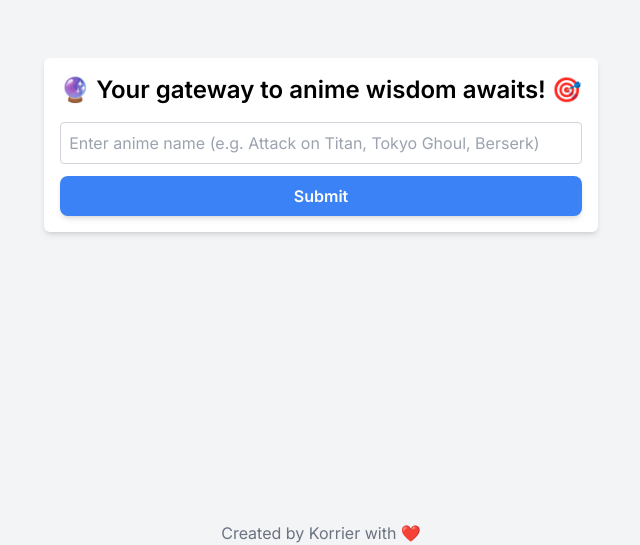
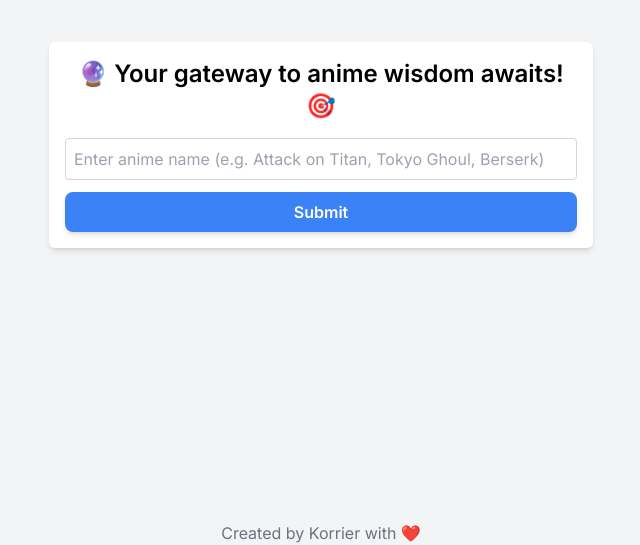
Before and after one commit to k-brn/anime-quote-generator-next, a Next.js app: page / in a window 1280 px wide. Shown: the part 255-800 px from the top of the page, without its empty margins (319-959 px from the left). Built offline with nearby package versions, Linux system fonts and the light colour scheme.

Commit message:
Disable cache on the client-side

```diff
--- a/src/app/page.tsx
+++ b/src/app/page.tsx
@@ -12,8 +12,8 @@ export default function Home() {
   };
   return (
     <div className="min-h-screen flex flex-col items-center justify-center bg-gray-100">
-      <div className="p-4 shadow-md bg-white rounded-md">
-        <h1 className="text-2xl font-semibold mb-4 text-black">
+      <div className="mx-auto p-4 max-w-[544px] shadow-md bg-white rounded-md text-center">
+        <h1 className="text-2xl font-semibold mb-4 text-black w-full flex items-center justify-center">
           🔮 Your gateway to anime wisdom awaits! 🎯
         </h1>
         <form onSubmit={handleSubmit} className="space-y-3">
@@ -21,7 +21,7 @@ export default function Home() {
             type="text"
             value={value}
             onChange={(e) => setValue(e.target.value)}
-            className="w-full p-2 border border-gray-300 rounded text-black"
+            className="w-full p-2 border border-gray-300 rounded text-black max-w-full"
             placeholder="Enter anime name (e.g. Attack on Titan, Tokyo Ghoul, Berserk)"
           />
           <button
--- a/src/app/qoute/[name]/page.tsx
+++ b/src/app/qoute/[name]/page.tsx
@@ -1,6 +1,9 @@
 const getQoute = async (name: string) => {
   const res = await fetch(
-    `https://animechan.xyz/api/random/anime?title=${name}`
+    `https://animechan.xyz/api/random/anime?title=${name}`,
+    {
+      cache: "no-store", // Disable cache on the client-side
+    }
   );
   return res.json();
 };
@@ -43,7 +46,7 @@ async function Quote({ params }: Params) {
           </span>
         </div>
         <p className="text-center mt-4 text-gray-500">
-          For now, please use your browser's back button.
+          😳 For now, please use your browser's back button.
         </p>
       </div>
       <footer className="absolute bottom-0 left-0 right-0 text-center text-gray-500 mt-4">
```
